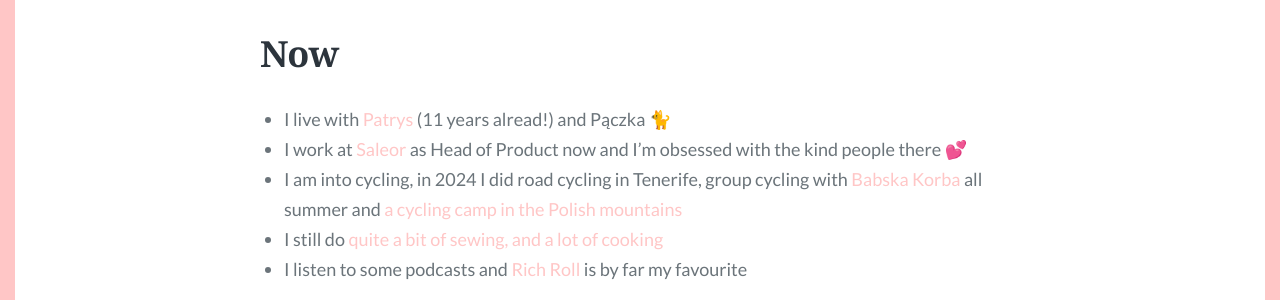
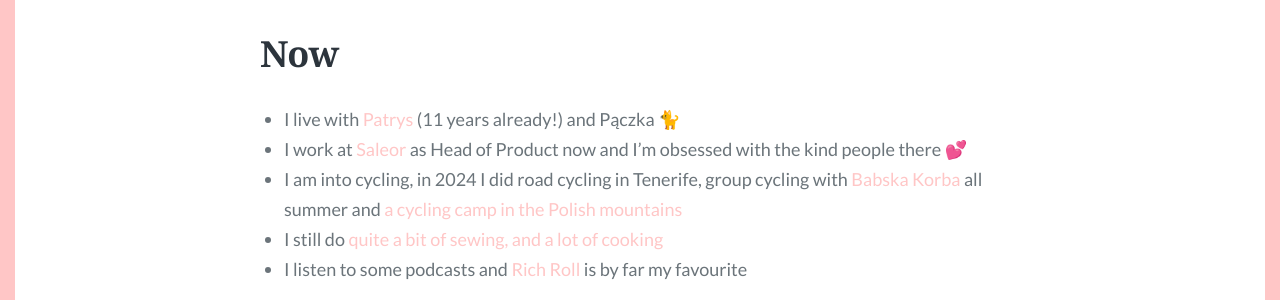
Before and after one commit to aniav/wearingmanyhats.com, a Jekyll site: the page built from now.md, in a window 1280 px wide. Shown: the part 184-484 px from the top of the page. Built offline with Jekyll 4.4.1, drawn with Linux system fonts in a browser that asks for light colours; some web fonts are replaced.

Commit message:
Update now.md

```diff
--- a/now.md
+++ b/now.md
@@ -4,7 +4,7 @@
 permalink: /now/
 ---
 
-+ I live with [Patrys](https://www.instagram.com/senorpatrys/) (11 years alread!) and Pączka 🐈
++ I live with [Patrys](https://www.instagram.com/senorpatrys/) (11 years already!) and Pączka 🐈
 + I work at [Saleor](https://saleor.io) as Head of Product now and I'm obsessed with the kind people there 💕
 + I am into cycling, in 2024 I did road cycling in Tenerife, group cycling with [Babska Korba](https://www.instagram.com/babskakorba/) all summer and [a cycling camp in the Polish mountains](https://www.instagram.com/warsztaty.cc/)
 + I still do [quite a bit of sewing, and a lot of cooking](https://www.instagram.com/miss.aniav/)
```
